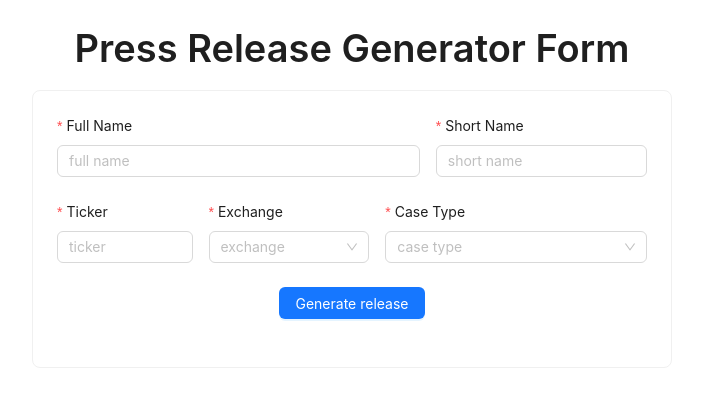
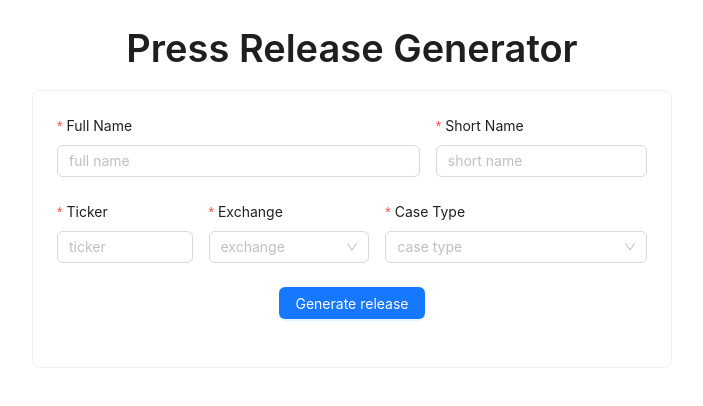
Before and after one commit to avigewirtz/bgg, a React (Create React App) app: page / in a window 1280 px wide. Shown: the top 406 px of the page, without its empty margins (288-991 px from the left). Built offline with nearby package versions, Linux system fonts and the light colour scheme.

Commit message:
WORD CHANGE

```diff
--- a/src/App.js
+++ b/src/App.js
@@ -370,7 +370,7 @@ const tabs = [
 return (
     <div className="app">
         <header style={{ textAlign: 'center' }}>
-                <Title level={1}>Press Release Generator Form</Title>
+                <Title level={1}>Press Release Generator</Title>
             </header>
         <main>
 
```
